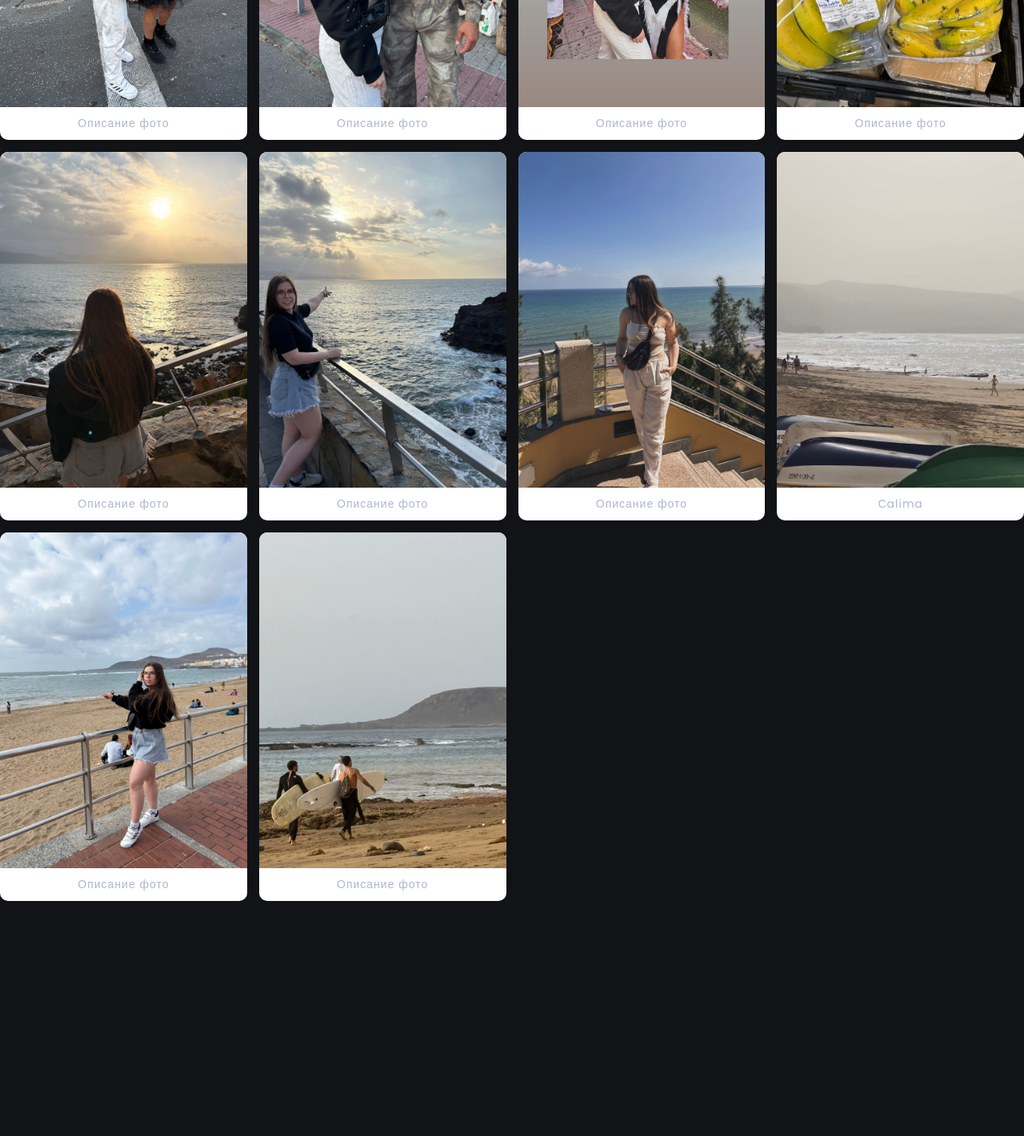
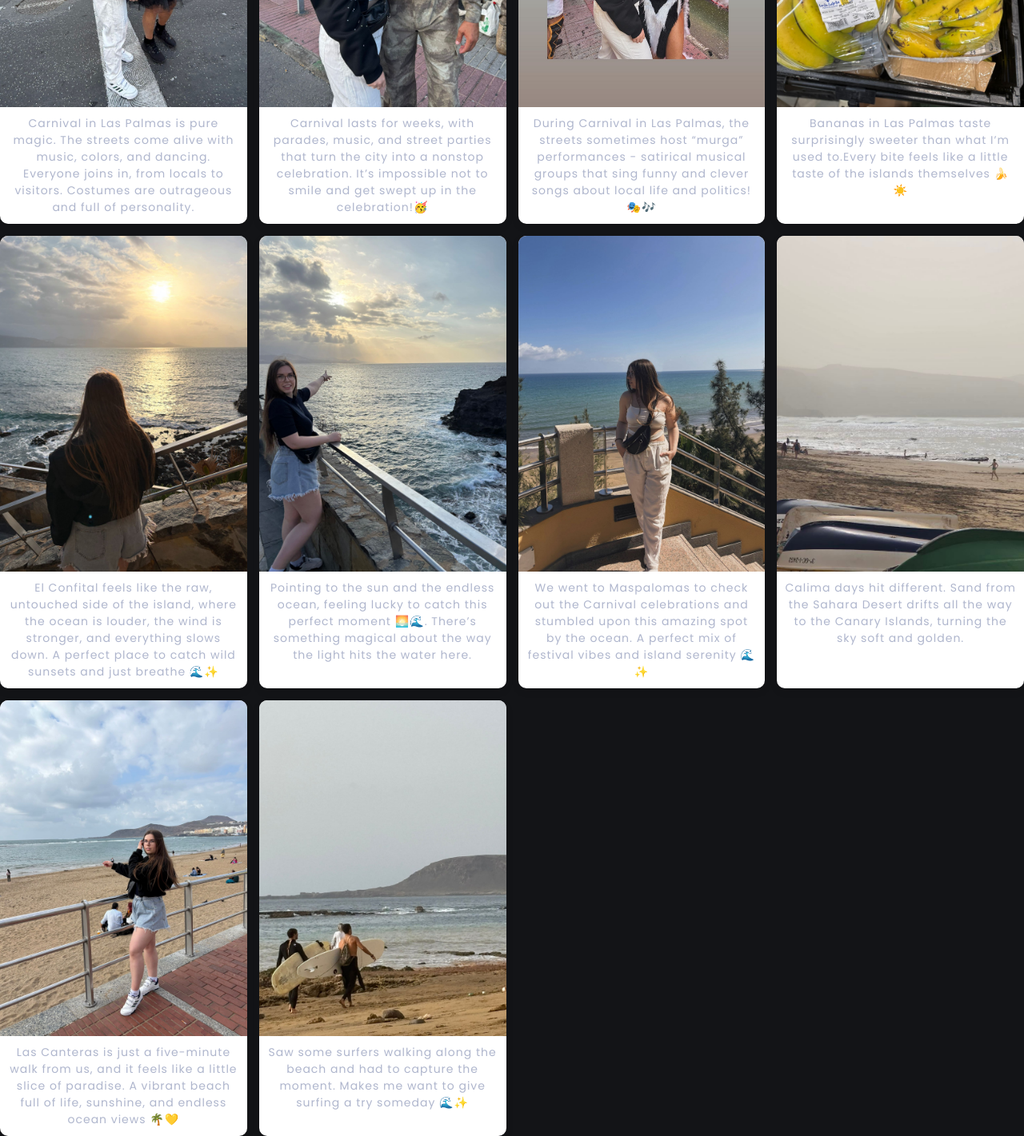
Before and after one commit to Olena-Olkhovyk/gran-canaria-project, a plain HTML site: page gallery.html in a window 1280 px wide. Shown: the part 360-1781 px from the top of the page at 80% size. Before the commit the page ends 1487 px from the top, so only its background shows below. Drawn offline with nearby package versions, Linux system fonts and the light colour scheme.

Commit message:
feat: add description to pics in gallery

```diff
--- a/gallery.html
+++ b/gallery.html
@@ -62,47 +62,47 @@
 <div class="gallery section-header-offset">
   <div class="gallery-item">
     <img src="./assets/images/featured/karneval2.jpeg" alt="photo">
-    <p>Описание фото</p>
+    <p>Carnival in Las Palmas is pure magic. The streets come alive with music, colors, and dancing. Everyone joins in, from locals to visitors. Costumes are outrageous and full of personality.</p>
   </div>
 
   <div class="gallery-item">
     <img src="./assets/images/featured/karneval1.jpeg" alt="photo">
-    <p>Описание фото</p>
+    <p>Carnival lasts for weeks, with parades, music, and street parties that turn the city into a nonstop celebration. It’s impossible not to smile and get swept up in the celebration!🥳</p>
   </div>
 
   <div class="gallery-item">
     <img src="./assets/images/featured/karneval.jpeg" alt="photo">
-    <p>Описание фото</p>
+    <p>During Carnival in Las Palmas, the streets sometimes host “murga” performances - satirical musical groups that sing funny and clever songs about local life and politics! 🎭🎶</p>
   </div>
   <div class="gallery-item">
     <img src="./assets/images/featured/banane.jpeg" alt="photo">
-    <p>Описание фото</p>
+    <p>Bananas in Las Palmas taste surprisingly sweeter than what I’m used to.Every bite feels like a little taste of the islands themselves 🍌☀️</p>
   </div>
 
   <div class="gallery-item">
     <img src="./assets/images/featured/me.jpeg" alt="photo">
-    <p>Описание фото</p>
+    <p>El Confital feels like the raw, untouched side of the island, where the ocean is louder, the wind is stronger, and everything slows down. A perfect place to catch wild sunsets and just breathe 🌊✨</p>
   </div>
 
   <div class="gallery-item">
     <img src="./assets/images/featured/me1.jpeg" alt="photo">
-    <p>Описание фото</p>
+    <p>Pointing to the sun and the endless ocean, feeling lucky to catch this perfect moment 🌅🌊. There’s something magical about the way the light hits the water here.</p>
   </div>
   <div class="gallery-item">
     <img src="./assets/images/featured/mmaspalomas.jpeg" alt="photo">
-    <p>Описание фото</p>
+    <p>We went to Maspalomas to check out the Carnival celebrations and stumbled upon this amazing spot by the ocean. A perfect mix of festival vibes and island serenity 🌊✨</p>
   </div>
   <div class="gallery-item">
     <img src="./assets/images/featured/sahara.jpeg" alt="photo">
-    <p>Сalima</p>
+    <p>Calima days hit different. Sand from the Sahara Desert drifts all the way to the Canary Islands, turning the sky soft and golden.</p>
   </div>
   <div class="gallery-item">
     <img src="./assets/images/featured/sand.jpeg" alt="photo">
-    <p>Описание фото</p>
+    <p>Las Canteras is just a five-minute walk from us, and it feels like a little slice of paradise. A vibrant beach full of life, sunshine, and endless ocean views 🌴💛</p>
   </div>
   <div class="gallery-item">
     <img src="./assets/images/featured/serf.jpeg" alt="photo">
-    <p>Описание фото</p>
+    <p>Saw some surfers walking along the beach and had to capture the moment. Makes me want to give surfing a try someday 🌊✨</p>
   </div>
 </div>
 </body>
```
